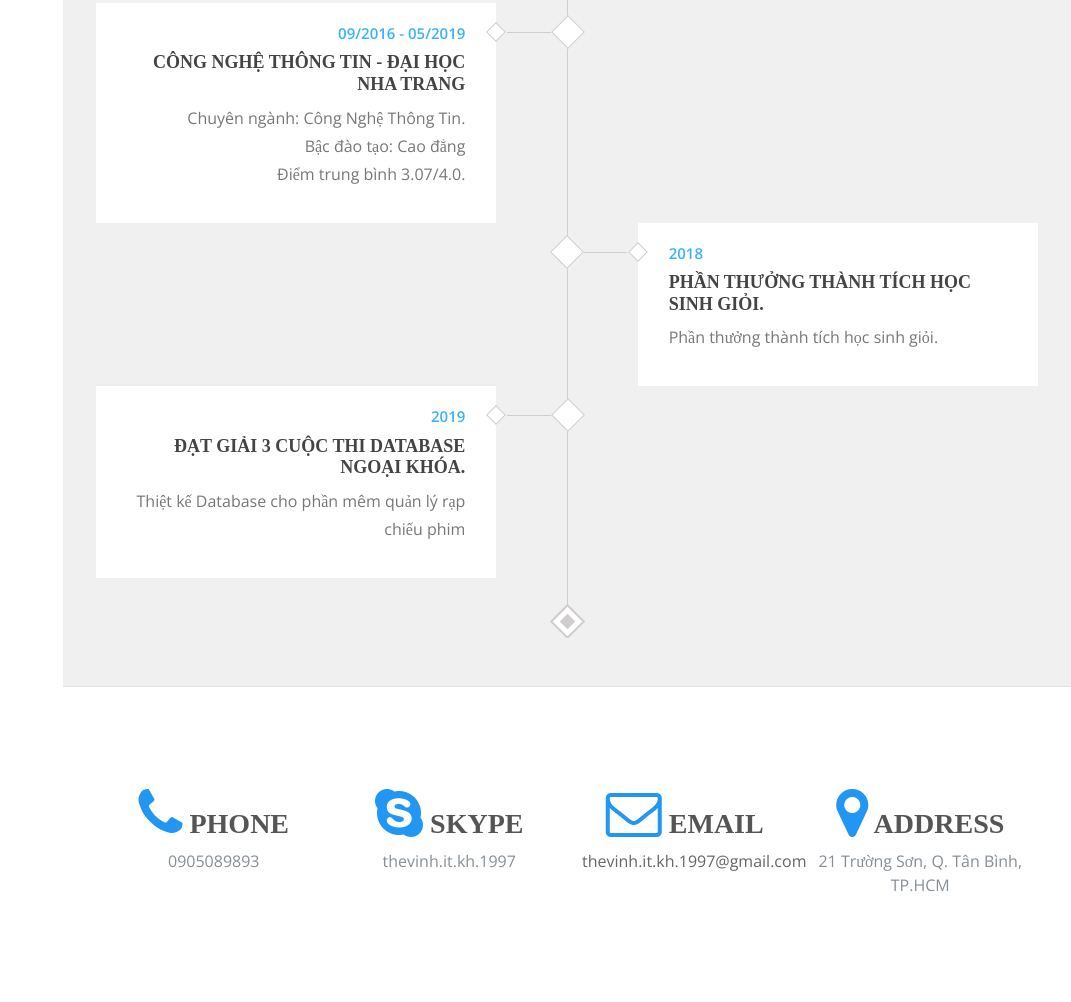
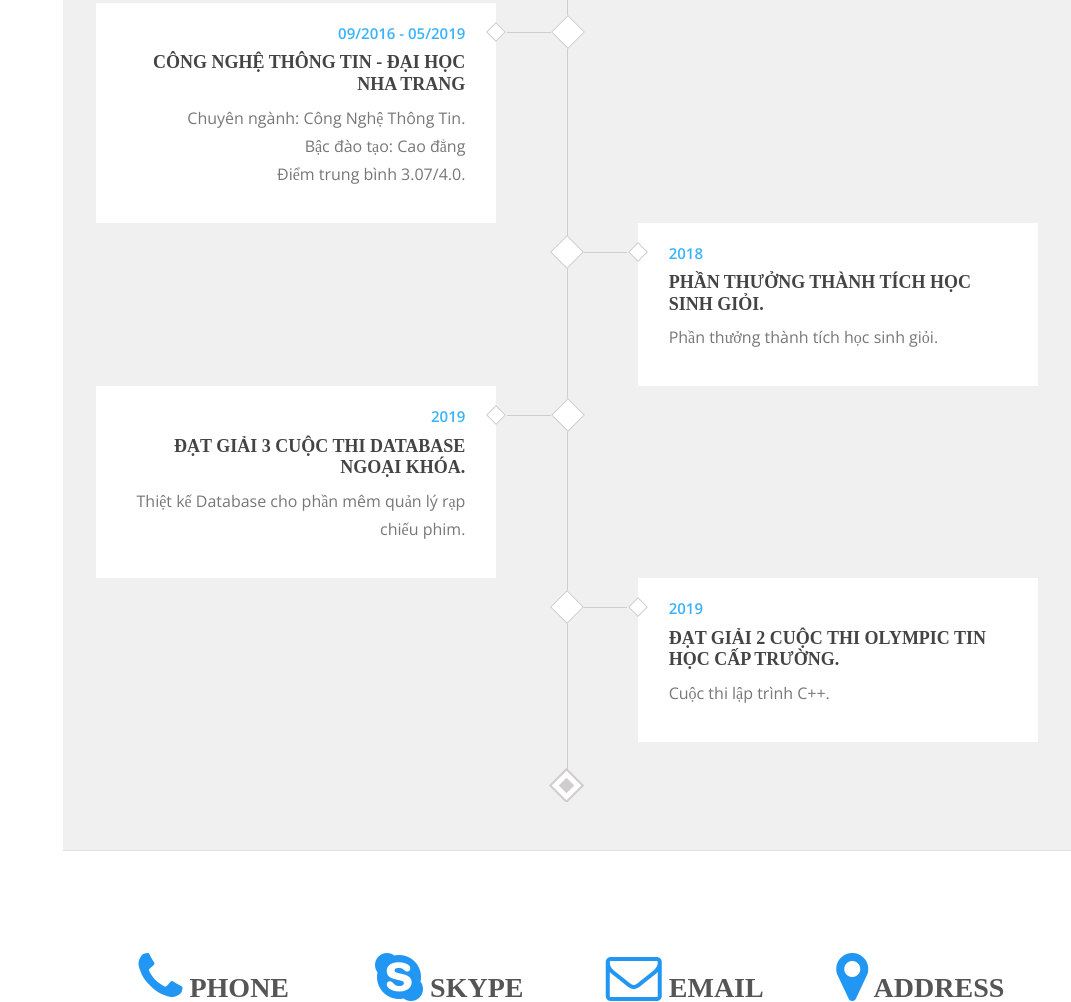
Before and after one commit to MaxV-LTTVinh/CV, a plain HTML site: page index.html in a window 1280 px wide. Shown: the part 2998-4000 px from the top of the page, without its empty margins (209-1280 px from the left). Drawn offline with nearby package versions, Linux system fonts and the light colour scheme; a web font is replaced by a local one.

Commit message:
update award

```diff
--- a/index.html
+++ b/index.html
@@ -349,7 +349,17 @@ License URL: https://creativecommons.org/licenses/by/4.0/
                             <span class="date">2019</span>
                             <h5 class="title">Đạt giải 3 cuộc thi Database ngoại khóa.</h5>
                             <p class="description">
-                                Thiệt kế Database cho phần mêm quản lý rạp chiếu phim
+                                Thiệt kế Database cho phần mêm quản lý rạp chiếu phim.
+                            </p>
+                        </div>
+                    </div>
+                    <div class="award">
+                        <div class="award-icon"></div>
+                        <div class="award-content">
+                            <span class="date">2019</span>
+                            <h5 class="title">Đạt giải 2 cuộc thi Olympic tin học cấp trường.</h5>
+                            <p class="description">
+                                Cuộc thi lập trình C++.
                             </p>
                         </div>
                     </div>
```
Also changed, not shown: 2 other files.
